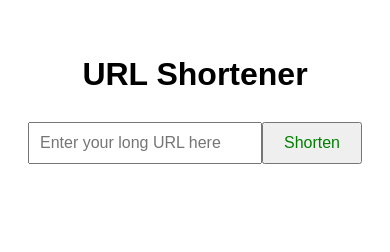
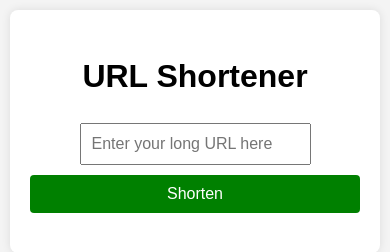
Before and after one commit to Telesphore-Uwabera/URL-Shortening-App, a plain HTML site: page index.html in a window 390 px wide. Drawn offline with Linux system fonts and the light colour scheme.

Commit message:
Update index.html

```diff
--- a/index.html
+++ b/index.html
@@ -1,22 +1,31 @@
 <!DOCTYPE html>
-<html>
+<html lang="en">
 
 <head>
+    <meta charset="UTF-8">
+    <meta name="viewport" content="width=device-width, initial-scale=1.0">
     <title>URL Shortener</title>
     <style>
         body {
             font-family: Arial, sans-serif;
             line-height: 1.6;
+            padding: 10px;
+            margin: 0;
+            background-color: #f4f4f4;
         }
 
         h1 {
             text-align: center;
+            margin-bottom: 20px;
         }
 
         .container {
             max-width: 600px;
             margin: 0 auto;
             padding: 20px;
+            background-color: #fff;
+            border-radius: 8px;
+            box-shadow: 0 0 10px rgba(0, 0, 0, 0.1);
         }
 
         form {
@@ -24,18 +33,27 @@
             justify-content: center;
             align-items: center;
             margin-bottom: 20px;
+            flex-wrap: wrap;
         }
 
         input[type="text"] {
             flex: 1;
             padding: 10px;
             font-size: 16px;
+            margin-right: 10px;
+            min-width: 200px;
+            margin-bottom: 10px;
         }
 
         button {
             padding: 10px 20px;
             font-size: 16px;
             cursor: pointer;
+            background-color: green;
+            color: #fff;
+            border: none;
+            border-radius: 4px;
+            min-width: 100px;
         }
 
         #shortenedUrls {
@@ -45,6 +63,23 @@
         #shortenedUrls p {
             word-break: break-all;
             margin-bottom: 10px;
+            background-color: #e7e7e7;
+            padding: 10px;
+            border-radius: 4px;
+        }
+
+        @media (max-width: 600px) {
+            form {
+                flex-direction: column;
+            }
+
+            input[type="text"] {
+                margin-right: 0;
+            }
+
+            button {
+                width: 100%;
+            }
         }
     </style>
 </head>
@@ -54,7 +89,7 @@
         <h1>URL Shortener</h1>
         <form id="shortenForm">
             <input type="text" id="longUrlInput" placeholder="Enter your long URL here" />
-            <button type="submit" style="color: green;">Shorten</button>
+            <button type="submit">Shorten</button>
         </form>
         <div id="shortenedUrls">
             <!-- Display recent shortened URLs here -->
```
